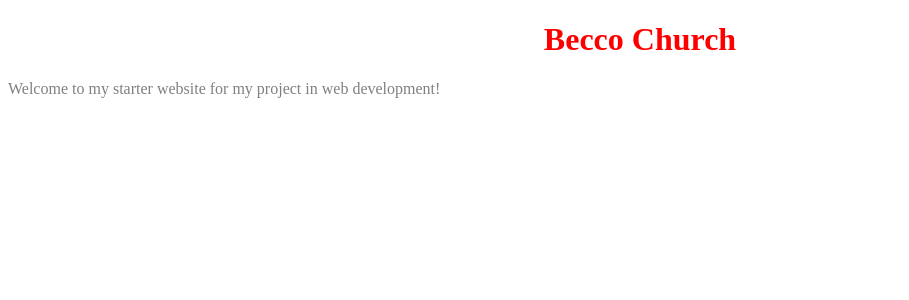
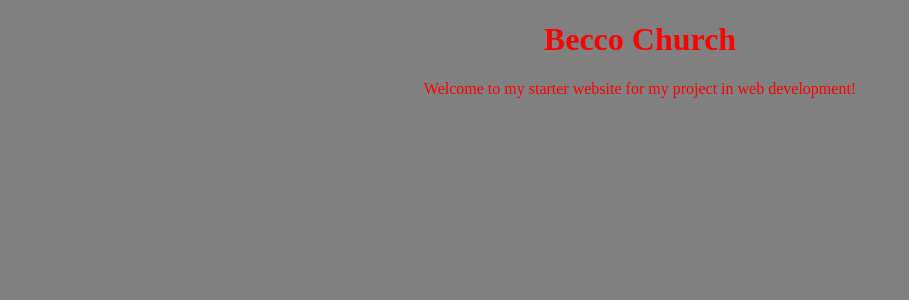
Before and after one commit to Jaxononator17/Becco_website, a PHP site: page / in a window 1280 px wide. Shown: the top 300 px of the page, without its empty margins (0-909 px from the left). Run offline with PHP 8.4, Linux system fonts and the light colour scheme.

Commit message:
Wip pushed to early forgot to test

```diff
--- a/styles.css
+++ b/styles.css
@@ -1,5 +1,10 @@
 body{
-    color: grey;
+    background-color: grey;
+}
+
+p{
+    text-align:center;
+    color: red;
 }
 
 h1{
```
